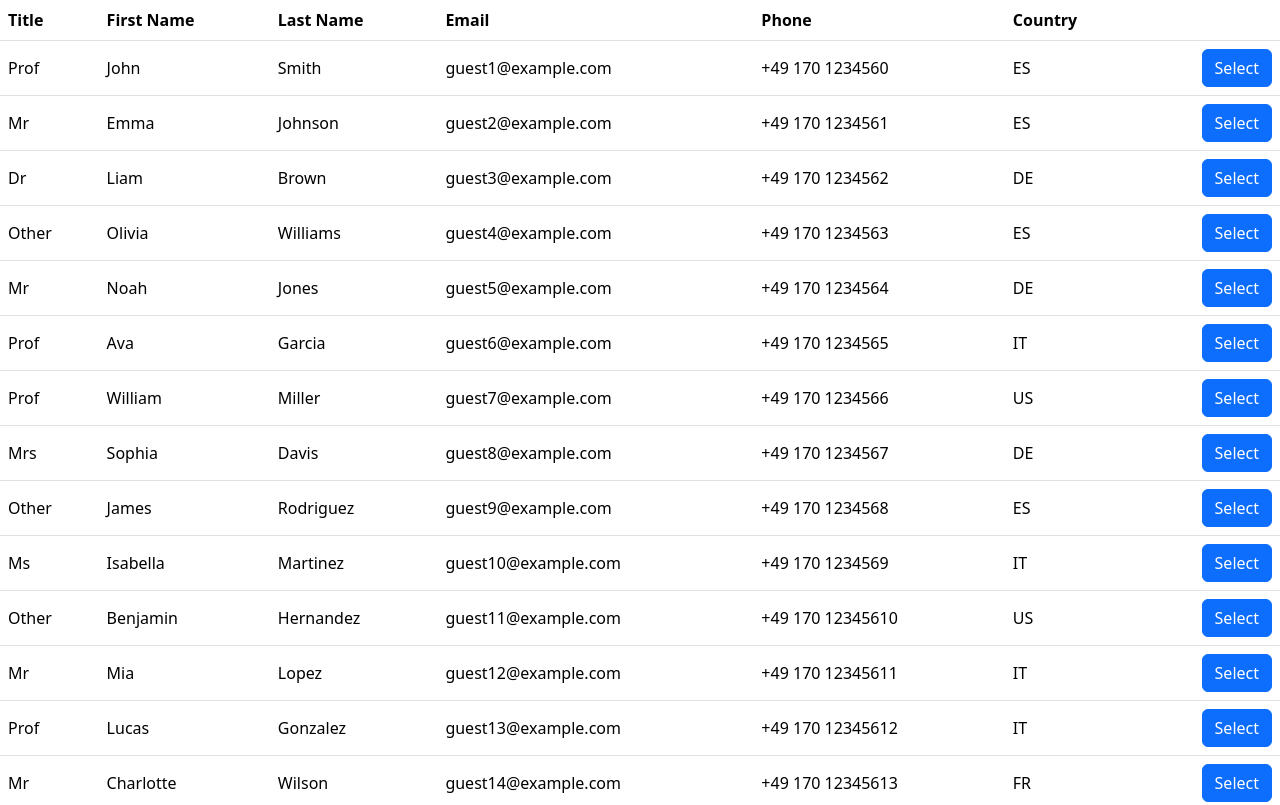
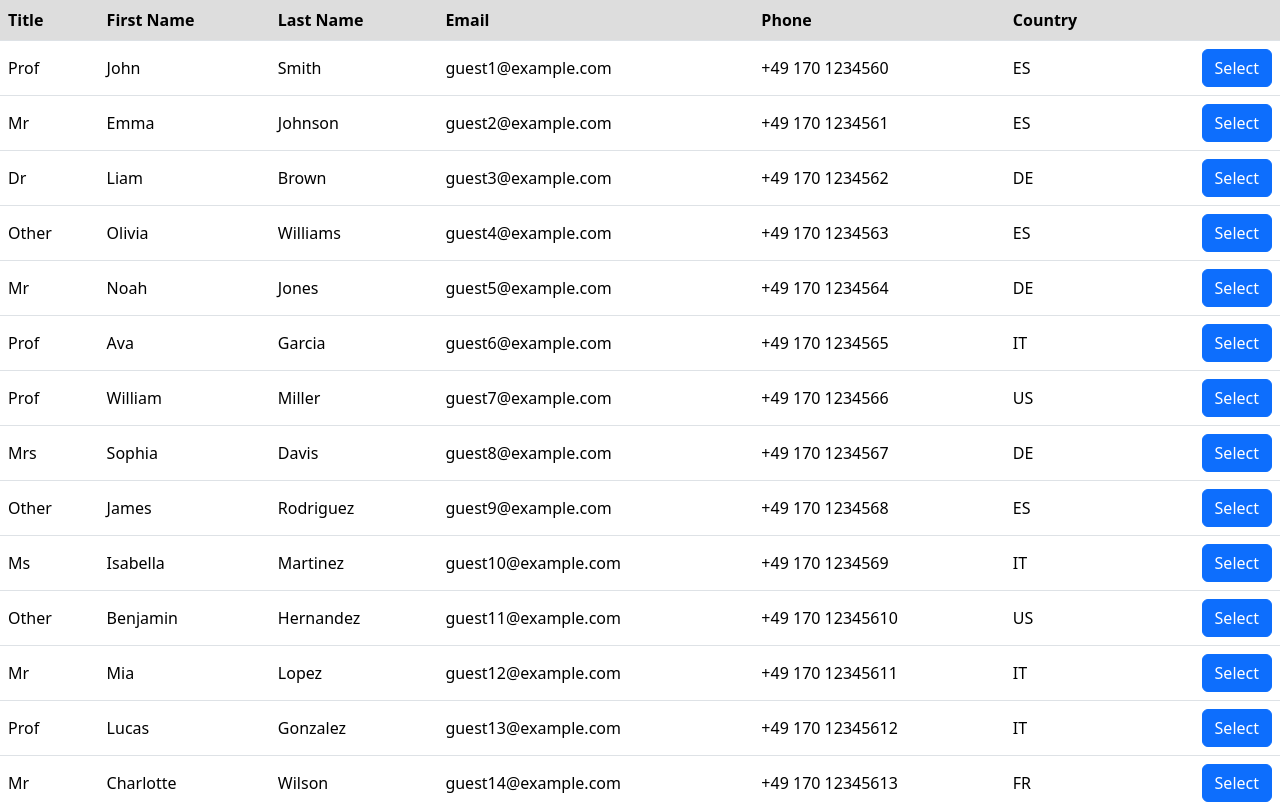
Before and after one commit to yurakis/user-list-mock-1, a plain HTML site: page index.html in a window 1280 px wide. Shown: the top 805 px of the page. Drawn offline with nearby package versions, Linux system fonts and the light colour scheme.

Commit message:
color change

```diff
--- a/index.html
+++ b/index.html
@@ -6,17 +6,17 @@
   <title>Guest List</title>
   <link href="https://cdn.jsdelivr.net/npm/bootstrap@5.3.3/dist/css/bootstrap.min.css" rel="stylesheet" integrity="sha384-QWTKZyjpPEjISv5WaRU9OFeRpok6YctnYmDr5pNlyT2bRjXh0JMhjY6hW+ALEwIH" crossorigin="anonymous">
 </head>
-<body style="background-color: #f1ebeb;">
+<body>
 <table id="guestTable" class="table">
   <thead>
   <tr>
-    <th>Title</th>
-    <th>First Name</th>
-    <th>Last Name</th>
-    <th>Email</th>
-    <th>Phone</th>
-    <th>Country</th>
-    <th></th>
+    <th style="background-color: #dddddd;">Title</th>
+    <th style="background-color: #dddddd;">First Name</th>
+    <th style="background-color: #dddddd;">Last Name</th>
+    <th style="background-color: #dddddd;">Email</th>
+    <th style="background-color: #dddddd;">Phone</th>
+    <th style="background-color: #dddddd;">Country</th>
+    <th style="background-color: #dddddd;"></th>
   </tr>
   </thead>
   <tbody>
```
